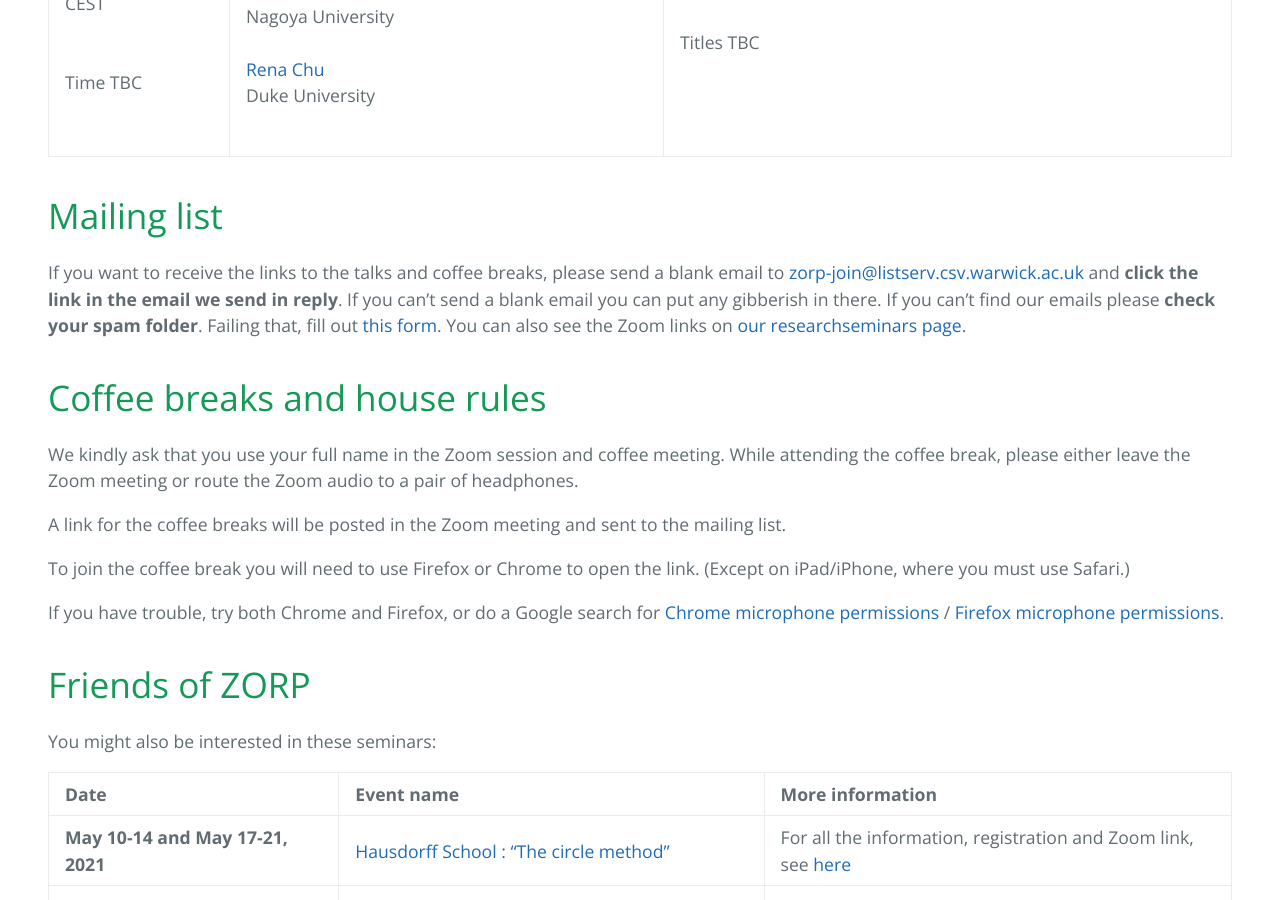
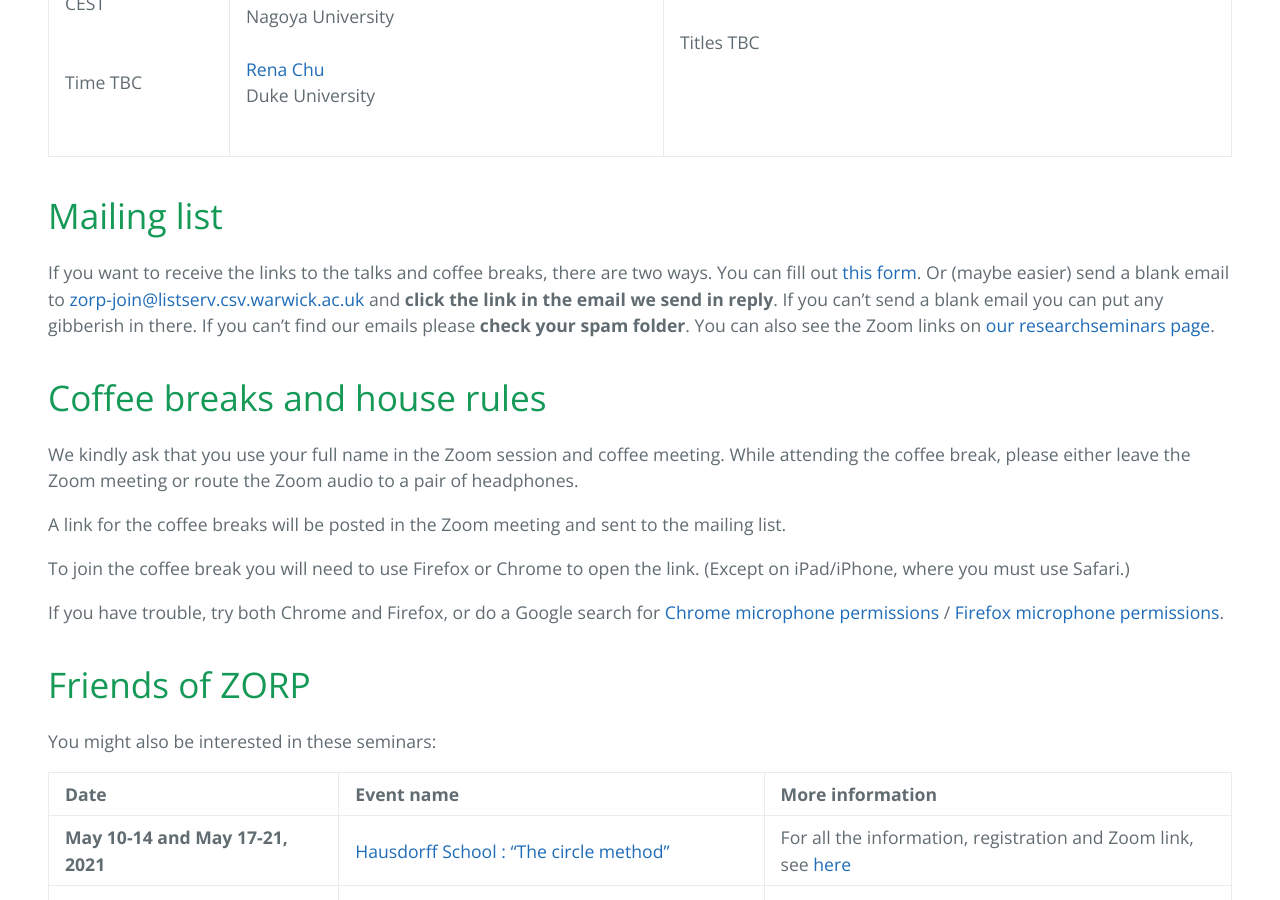
Before and after one commit to zoom-on-rational-points/zoom-on-rational-points.github.io, a Jekyll site: the page built from index.md, in a window 1280 px wide and 900 px high, scrolled down 2312 px. Built offline with Jekyll 4.4.1, drawn with Linux system fonts in a browser that asks for light colours; our own code applies the rules of GitHub Pages for plain Markdown files.

Commit message:
Update index.md

```diff
--- a/index.md
+++ b/index.md
@@ -24,7 +24,7 @@ The seminar meets on one Friday every month with two talks, at **2:30-3:30 pm  P
 
 # Mailing list
 
-If you want to receive the links to the talks and coffee breaks, please send a blank email to <a href='mailto:zorp-join@listserv.csv.warwick.ac.uk'>zorp-join@listserv.csv.warwick.ac.uk</a> and <b>click the link in the email we send in reply</b>. If you can't send a blank email you can put any gibberish in there. If you can't find our emails please **check your spam folder**. Failing that, fill out <a href="https://listserv.csv.warwick.ac.uk/mailman/listinfo/zorp">this form</a>. You can also see the Zoom links on <a href="https://researchseminars.org/seminar/zorp_1729">our researchseminars page</a>.
+If you want to receive the links to the talks and coffee breaks, there are two ways. You can fill out <a href="https://listserv.csv.warwick.ac.uk/mailman/listinfo/zorp">this form</a>. Or (maybe easier) send a blank email to <a href='mailto:zorp-join@listserv.csv.warwick.ac.uk'>zorp-join@listserv.csv.warwick.ac.uk</a> and <b>click the link in the email we send in reply</b>. If you can't send a blank email you can put any gibberish in there. If you can't find our emails please **check your spam folder**. You can also see the Zoom links on <a href="https://researchseminars.org/seminar/zorp_1729">our researchseminars page</a>.
 
 # Coffee breaks and house rules
 
```
